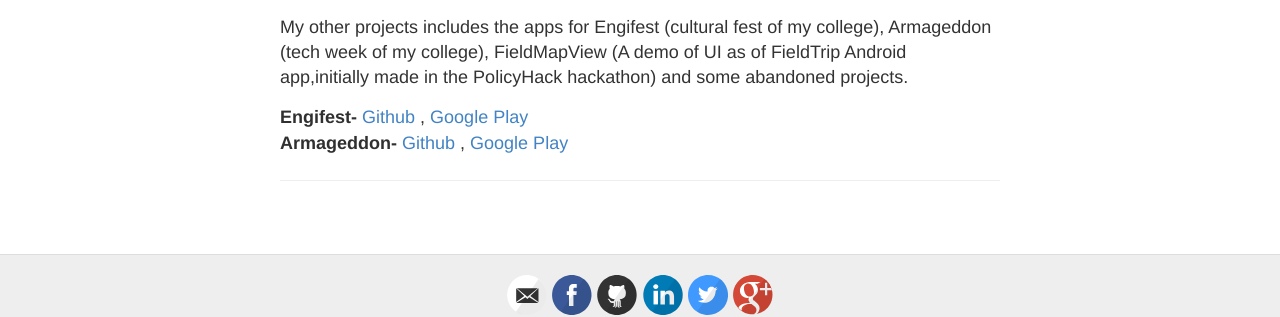
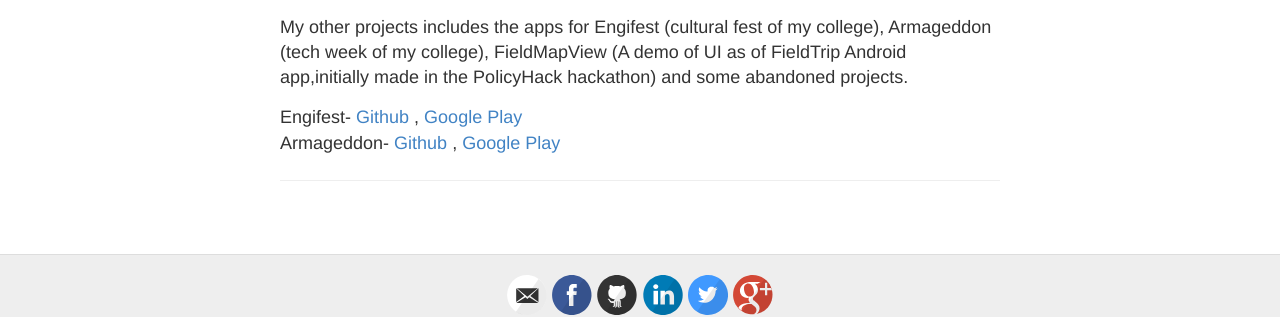
Before and after one commit to naman14/naman14.github.io, a Jekyll site: the page built from projects.md, in a window 1280 px wide. Shown: the part 2730-3047 px from the top of the page. Built offline with Jekyll 4.4.1, drawn with Linux system fonts in a browser that asks for light colours.

```diff
--- a/projects.md
+++ b/projects.md
@@ -104,8 +104,8 @@ AOSP Contributions-
 
 My other projects includes the apps for Engifest (cultural fest of my college), Armageddon (tech week of my college), FieldMapView (A demo of UI as of FieldTrip Android app,initially made in the PolicyHack hackathon) and some abandoned projects.
 
-**Engifest-** [Github](https://github.com/OSILab/engifest-android) ,  [Google Play](https://play.google.com/store/apps/details?id=com.dtu.engifest&hl=en)
-**Armageddon-** [Github](https://github.com/naman14/Armageddon-2014) , [Google Play](https://play.google.com/store/apps/details?id=com.naman14.armagaddon&hl=en)
+Engifest-  [Github](https://github.com/OSILab/engifest-android) ,  [Google Play](https://play.google.com/store/apps/details?id=com.dtu.engifest&hl=en)
+Armageddon-   [Github](https://github.com/naman14/Armageddon-2014) , [Google Play](https://play.google.com/store/apps/details?id=com.naman14.armagaddon&hl=en)
 
 
 
```
Also changed, not shown: about.md (+2 -0 lines).
